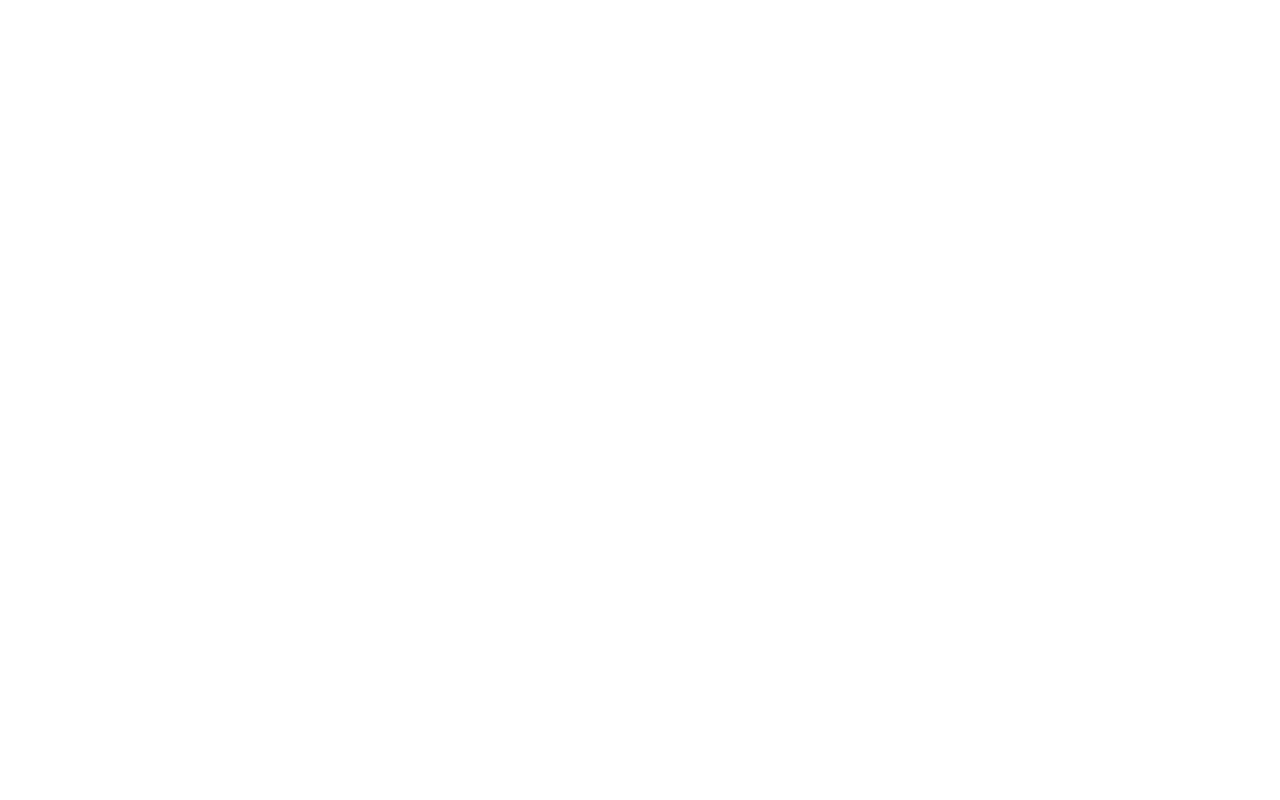
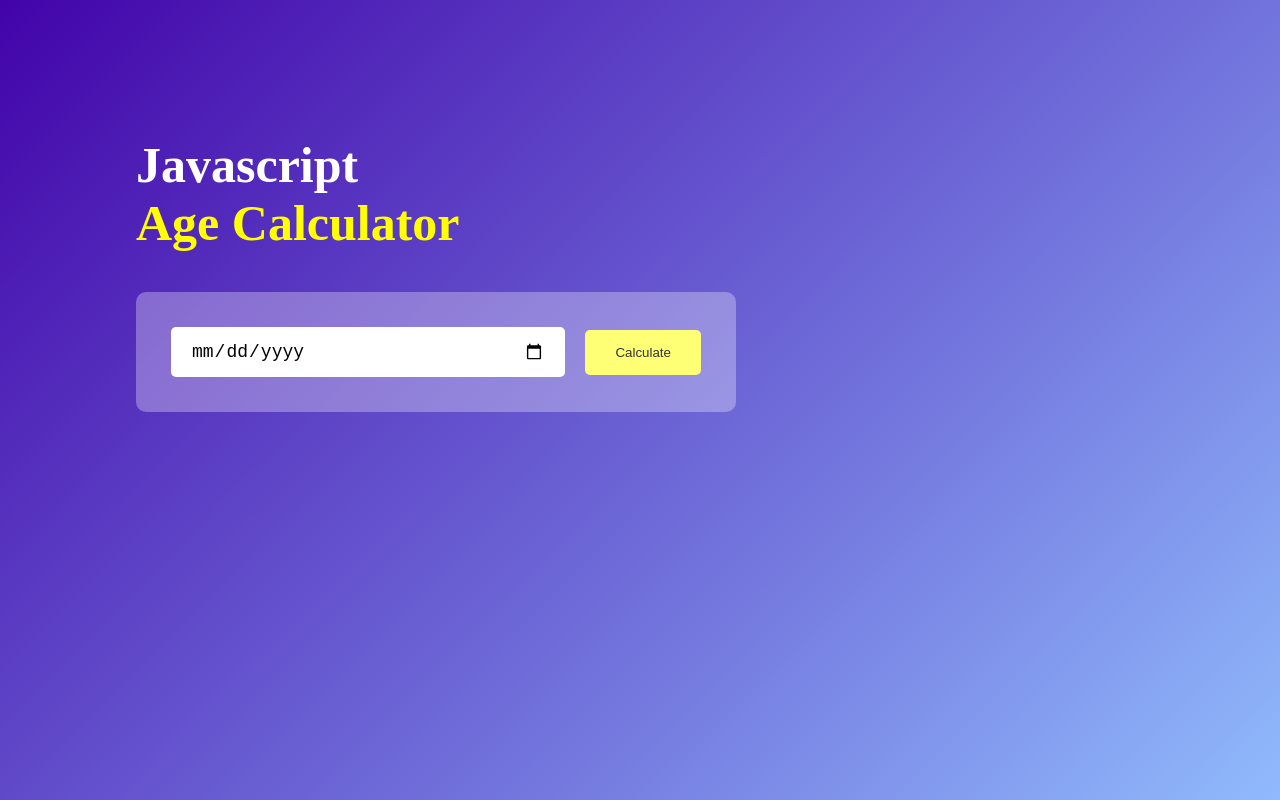
Before and after one commit to waiyanhtun282/Javascript30, a plain HTML site: page AgeCalculate/index.html in a window 1280 px wide. Drawn offline with Linux system fonts and the light colour scheme.

Commit message:
create age caluculate css

```diff
--- a/AgeCalculate/index.html
+++ b/AgeCalculate/index.html
@@ -7,6 +7,20 @@
     <link rel="stylesheet" href="./style.css">
 </head>
 <body>
+ <div class="container">
+
+    <main class="calculator">
+        <header>
+    <h1>Javascript <br>
+        <span>Age Calculator</span>
+    </h1>
+ </header>
+      <section class="input-box">
+         <input type="date" >
+       <button class="btn">Calculate</button>
+      </section>
+    </main>
+ </div>
 
     <script src="./age.js"> </script>
 </body>
--- a/AgeCalculate/style.css
+++ b/AgeCalculate/style.css
@@ -0,0 +1,69 @@
+*{
+    margin: 0;
+    padding: 0;
+    box-sizing: border-box;
+}
+.container{
+    width: 100%;
+    min-height: 100vh;
+    background:linear-gradient(135deg,#4203a9,#90bafc);
+    color: #fff;
+    padding: 10px;
+}
+.calculator{
+    width: 100%;
+    max-width: 600px;
+    margin-left: 10%;
+    margin-top: 10%;
+}
+
+.calculator header h1 {
+    font-size: 50px;
+}
+
+.calculator header h1 span {
+    color: yellow;
+}
+
+.input-box{
+    margin: 40px 0;
+    padding: 35px;
+    border-radius: 10px;
+    background: rgba(255,255,255,0.3);
+    display: flex;
+    align-items: center;
+}
+.input-box input {
+flex: 1;
+margin-right: 20px ;
+padding: 14px 20px;
+border: 0;
+outline: 0;
+font-size: 18px;
+border-radius: 5px;
+position: relative;
+}
+
+.input-box button{
+    background-color: #ffff76;
+    border: 0;
+    outline: 0;
+    padding: 15px 30px;
+    border-radius: 5px;
+    font-weight: 500;
+    color: #333;
+    cursor: pointer;
+}
+
+.input-box input::-webkit-calender-picker-indicator{
+top: 0;
+left: 0;
+right: 0;
+bottom: 0;
+width: auto;
+height: auto;
+position: absolute;
+background-position: calc(100%-10px);
+background-size: 30px;
+cursor: pointer;
+}
```
